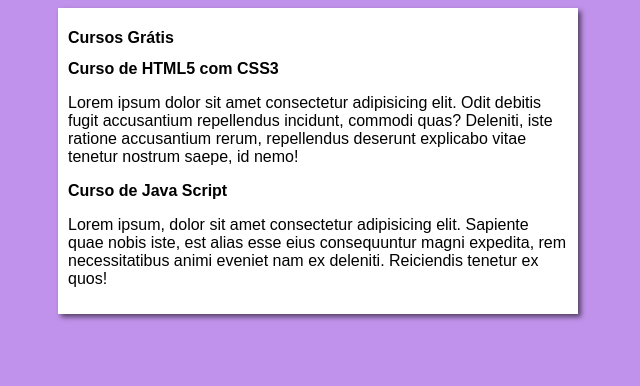
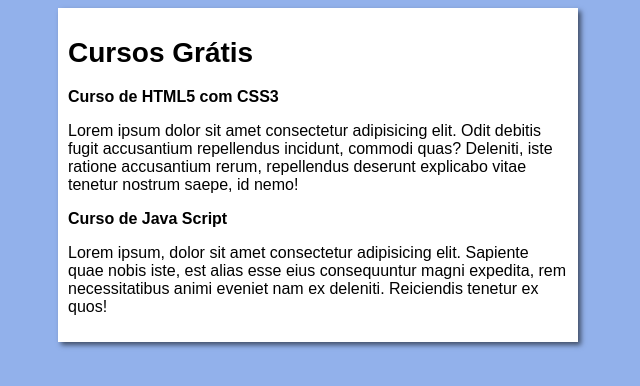
Before and after one commit to machado-vitor-santos/projeto-site, a plain HTML site: page index.html in a window 1280 px wide. Shown: the whole page, without its empty margins (322-962 px from the left). Drawn offline with Linux system fonts and the light colour scheme.

Commit message:
Update style.css

```diff
--- a/estilos/style.css
+++ b/estilos/style.css
@@ -4,7 +4,7 @@
 }
 
 body{
-    background-color: rgb(192, 146, 235);
+    background-color: rgb(146, 177, 235);
 }
 
 main{
@@ -14,3 +14,7 @@ main{
     padding: 10px;
     box-shadow: 3px 3px 5px rgba(0, 0, 0, 0.562);
 }
+
+h1{
+    font-size: 28px;
+}
```
